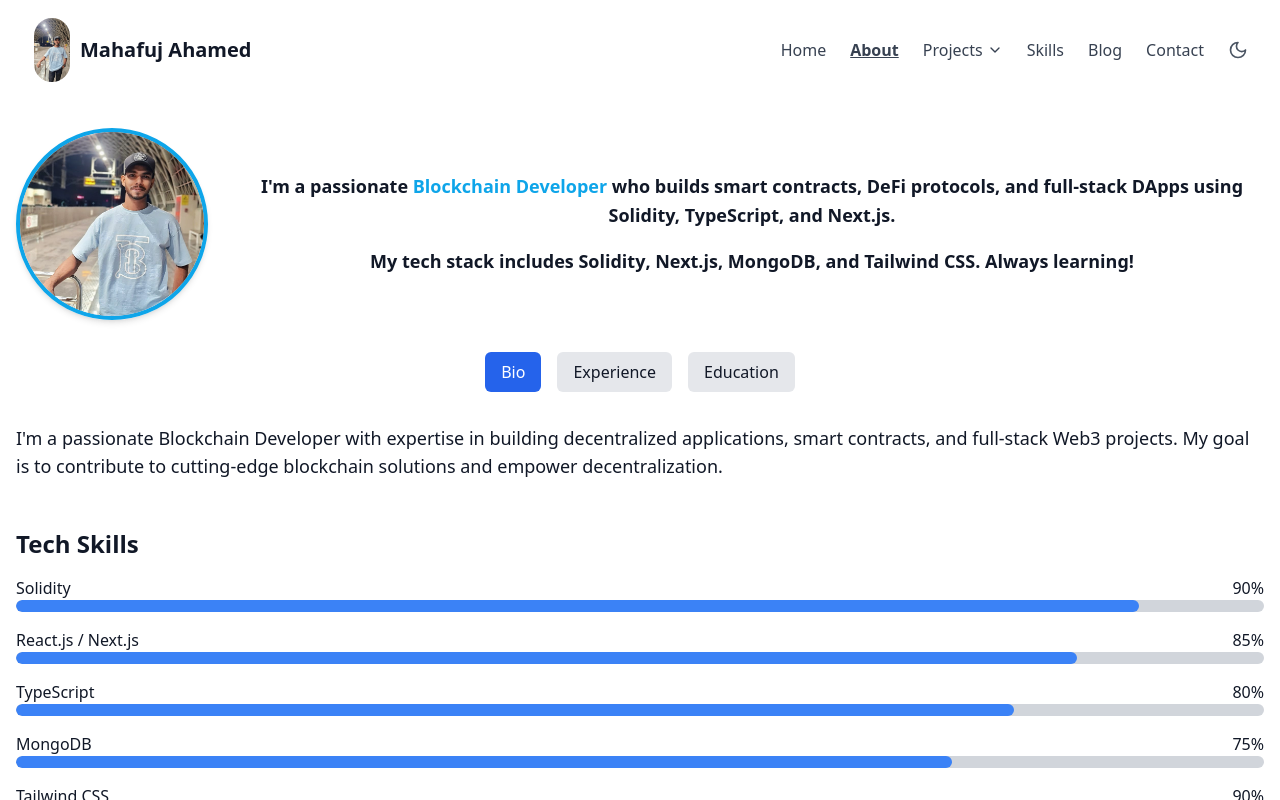
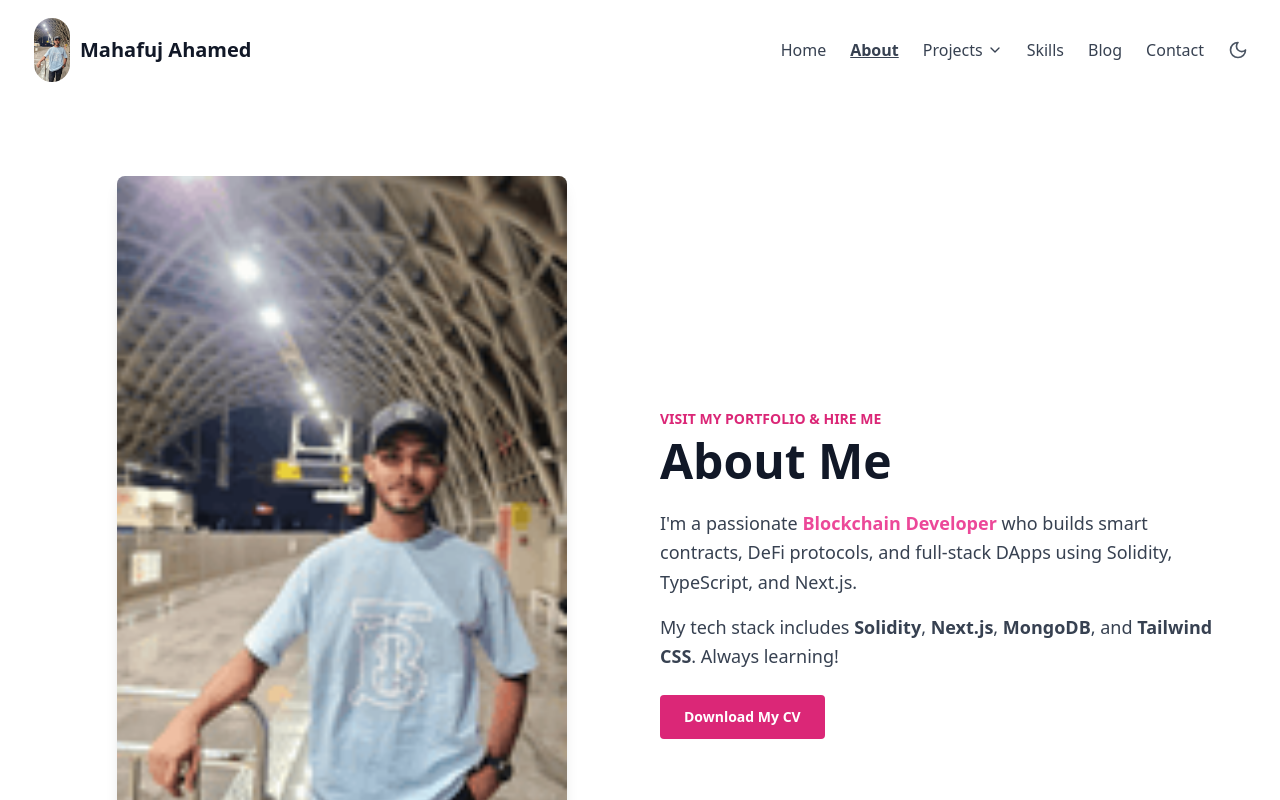
Before and after one commit to mahafujahamed/blockchain-portfolio, a Next.js app: page /about in a window 1280 px wide. Shown: the top 800 px of the page. Built offline with nearby package versions, Linux system fonts and the light colour scheme.

Commit message:
Recreate about page design

```diff
--- a/src/app/about/page.tsx
+++ b/src/app/about/page.tsx
@@ -3,6 +3,7 @@
 import React, { useState } from 'react';
 import { motion } from 'framer-motion';
 import Image from 'next/image';
+import Link from 'next/link';
 import '@/styles/about.css';
 
 const tabs = ['Bio', 'Experience', 'Education'];
@@ -11,39 +12,56 @@ const AboutPage = () => {
   const [activeTab, setActiveTab] = useState('Bio');
 
   return (
-    <div className="container mx-auto px-4 py-12">
-      <motion.h1
-        className="text-4xl font-bold mb-8 text-center dark:text-white"
-        initial={{ opacity: 0, y: -20 }}
-        animate={{ opacity: 1, y: 0 }}
-        transition={{ duration: 0.6 }}
+    <div className="min-h-screen pt-24 px-4 md:px-16 bg-white dark:bg-gray-900 text-gray-900 dark:text-white transition-colors duration-300">
+
+      {/* --- About Hero Section --- */}
+      <section className="grid grid-cols-1 md:grid-cols-2 items-center gap-10 mb-16">
+        {/* Left: Image */}
+        <motion.div
+          initial={{ opacity: 0, x: -50 }}
+          animate={{ opacity: 1, x: 0 }}
+          transition={{ duration: 0.8 }}
+          className="flex justify-center"
         >
-       <div className="flex flex-col md:flex-row items-center gap-8">
-          <div className="relative w-48 h-48 rounded-full overflow-hidden border-4 border-primary dark:border-primary-light shadow-md">
           <Image
-              src="/profile/profile.jpg"
+            src="/my-profile.png" // Make sure this image exists in /public
             alt="Profile"
-              fill
-              className="object-cover"
+            width={450}
+            height={450}
+            className="rounded-lg shadow-lg object-cover"
           />
-          </div>
-          <div className="flex-1">
-            <p className="text-lg leading-relaxed">
-              I'm a passionate <strong className="text-primary">Blockchain Developer</strong> who
+        </motion.div>
+
+        {/* Right: Text Content */}
+        <motion.div
+          initial={{ opacity: 0, x: 50 }}
+          animate={{ opacity: 1, x: 0 }}
+          transition={{ duration: 0.8 }}
+        >
+          <p className="text-sm text-pink-600 font-semibold uppercase mb-2">
+            Visit My Portfolio & Hire Me
+          </p>
+          <h1 className="text-4xl md:text-5xl font-extrabold mb-6">About Me</h1>
+          <p className="text-lg leading-relaxed text-gray-700 dark:text-gray-300 mb-4">
+            I'm a passionate <strong className="text-pink-500">Blockchain Developer</strong> who
             builds smart contracts, DeFi protocols, and full-stack DApps using Solidity,
             TypeScript, and Next.js.
           </p>
-            <p className="text-lg leading-relaxed mt-4">
+          <p className="text-lg leading-relaxed text-gray-700 dark:text-gray-300 mb-6">
             My tech stack includes <strong>Solidity</strong>, <strong>Next.js</strong>,{' '}
             <strong>MongoDB</strong>, and <strong>Tailwind CSS</strong>. Always learning!
           </p>
-          </div>
-        </div>
-      </motion.h1>
+          <Link
+            href="/Mahafuj-Ahamed-CV.pdf"
+            download
+            className="inline-block bg-pink-600 text-white px-6 py-3 rounded hover:bg-pink-700 transition font-semibold text-sm"
+          >
+            Download My CV
+          </Link>
+        </motion.div>
+      </section>
 
-
-
-      {/* Tabs */}
+      {/* --- Tabs Section --- */}
       <div className="flex justify-center space-x-4 mb-8">
         {tabs.map((tab) => (
           <button
@@ -60,8 +78,8 @@ const AboutPage = () => {
         ))}
       </div>
 
-      {/* Tab content */}
-      <div className="text-lg dark:text-gray-300">
+      {/* --- Tab Content --- */}
+      <div className="text-lg dark:text-gray-300 mb-12">
         {activeTab === 'Bio' && (
           <motion.p
             initial={{ opacity: 0 }}
@@ -69,37 +87,38 @@ const AboutPage = () => {
             transition={{ duration: 0.4 }}
           >
             I'm a passionate Blockchain Developer with expertise in building decentralized applications,
-            smart contracts, and full-stack Web3 projects. My goal is to contribute to cutting-edge blockchain solutions and empower decentralization.
+            smart contracts, and full-stack Web3 projects. My goal is to contribute to cutting-edge blockchain
+            solutions and empower decentralization.
           </motion.p>
         )}
 
         {activeTab === 'Experience' && (
           <motion.ul
-            className="timeline"
+            className="timeline list-disc ml-5"
             initial={{ opacity: 0 }}
             animate={{ opacity: 1 }}
             transition={{ duration: 0.4 }}
           >
-            <li><span>2024</span> - Intern at Chainlink Labs</li>
-            <li><span>2023</span> - Built DeFi staking DApp on Ethereum</li>
-            <li><span>2022</span> - Freelance Web3 Developer (Solidity & React)</li>
+            <li><span className="font-semibold">2024</span> – Intern at Chainlink Labs</li>
+            <li><span className="font-semibold">2023</span> – Built DeFi staking DApp on Ethereum</li>
+            <li><span className="font-semibold">2022</span> – Freelance Web3 Developer (Solidity & React)</li>
           </motion.ul>
         )}
 
         {activeTab === 'Education' && (
           <motion.ul
-            className="timeline"
+            className="timeline list-disc ml-5"
             initial={{ opacity: 0 }}
             animate={{ opacity: 1 }}
             transition={{ duration: 0.4 }}
           >
-            <li><span>2022</span> - B.Sc in Computer Science</li>
-            <li><span>2021</span> - Solidity Bootcamp (Alchemy)</li>
+            <li><span className="font-semibold">2022</span> – B.Sc in Computer Science</li>
+            <li><span className="font-semibold">2021</span> – Solidity Bootcamp (Alchemy)</li>
           </motion.ul>
         )}
       </div>
 
-      {/* Skills */}
+      {/* --- Skills Section --- */}
       <div className="mt-12">
         <h2 className="text-2xl font-semibold mb-4 dark:text-white">Tech Skills</h2>
         {[
```
Lines whose indentation alone changed are shown as unchanged.
